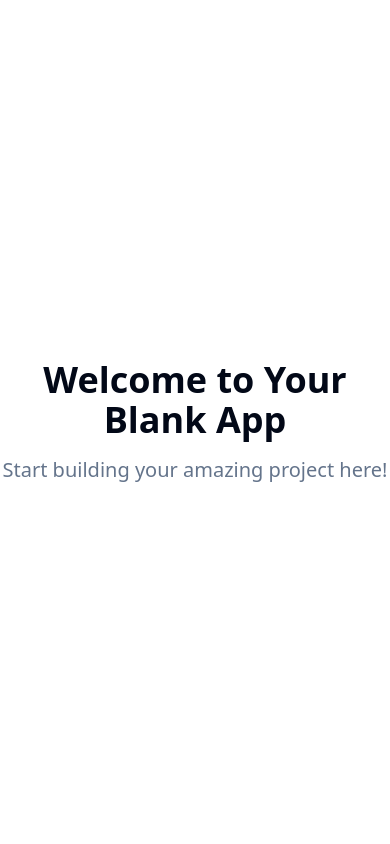
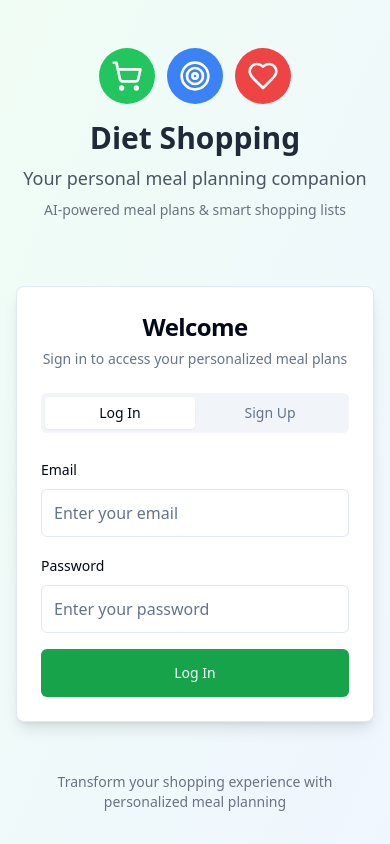
Before and after one commit to odudu-basi/diet-plan-walmart-shop, a React (Vite) app: page / in a window 390 px wide. Built offline with nearby package versions, Linux system fonts and the light colour scheme.

Commit message:
feat: Implement initial app structure
This commit sets up the basic structure of the mobile app, including the initial page. The app will be built one step at a time, with prompts for permission to move to the next stage.

```diff
--- a/index.html
+++ b/index.html
@@ -1,14 +1,15 @@
+
 <!DOCTYPE html>
 <html lang="en">
   <head>
     <meta charset="UTF-8" />
     <meta name="viewport" content="width=device-width, initial-scale=1.0" />
-    <title>diet-plan-walmart-shop</title>
-    <meta name="description" content="Lovable Generated Project" />
+    <title>Diet Shopping App</title>
+    <meta name="description" content="AI-powered meal planning and shopping companion" />
     <meta name="author" content="Lovable" />
 
-    <meta property="og:title" content="diet-plan-walmart-shop" />
-    <meta property="og:description" content="Lovable Generated Project" />
+    <meta property="og:title" content="Diet Shopping App" />
+    <meta property="og:description" content="AI-powered meal planning and shopping companion" />
     <meta property="og:type" content="website" />
     <meta property="og:image" content="https://lovable.dev/opengraph-image-p98pqg.png" />
 
--- a/package.json
+++ b/package.json
@@ -11,6 +11,10 @@
     "preview": "vite preview"
   },
   "dependencies": {
+    "@capacitor/android": "^7.4.0",
+    "@capacitor/cli": "^7.4.0",
+    "@capacitor/core": "^7.4.0",
+    "@capacitor/ios": "^7.4.0",
     "@hookform/resolvers": "^3.9.0",
     "@radix-ui/react-accordion": "^1.2.0",
     "@radix-ui/react-alert-dialog": "^1.1.1",
--- a/src/pages/Index.tsx
+++ b/src/pages/Index.tsx
@@ -1,11 +1,157 @@
-// Update this page (the content is just a fallback if you fail to update the page)
+
+import React, { useState } from 'react';
+import { Button } from "@/components/ui/button";
+import { Input } from "@/components/ui/input";
+import { Label } from "@/components/ui/label";
+import { Card, CardContent, CardDescription, CardHeader, CardTitle } from "@/components/ui/card";
+import { Tabs, TabsContent, TabsList, TabsTrigger } from "@/components/ui/tabs";
+import { ShoppingCart, Target, Heart } from "lucide-react";
 
 const Index = () => {
+  const [loginForm, setLoginForm] = useState({ email: '', password: '' });
+  const [signupForm, setSignupForm] = useState({
+    email: '',
+    password: '',
+    confirmPassword: ''
+  });
+
+  const handleLogin = (e: React.FormEvent) => {
+    e.preventDefault();
+    console.log('Login attempt:', loginForm);
+    // TODO: Implement authentication logic
+  };
+
+  const handleSignup = (e: React.FormEvent) => {
+    e.preventDefault();
+    if (signupForm.password !== signupForm.confirmPassword) {
+      alert('Passwords do not match!');
+      return;
+    }
+    console.log('Signup attempt:', signupForm);
+    // TODO: Implement authentication logic
+  };
+
   return (
-    <div className="min-h-screen flex items-center justify-center bg-background">
-      <div className="text-center">
-        <h1 className="text-4xl font-bold mb-4">Welcome to Your Blank App</h1>
-        <p className="text-xl text-muted-foreground">Start building your amazing project here!</p>
+    <div className="min-h-screen bg-gradient-to-br from-green-50 to-blue-50 p-4 flex flex-col">
+      {/* Header */}
+      <div className="text-center py-8">
+        <div className="flex justify-center items-center mb-4">
+          <div className="bg-green-500 p-3 rounded-full mr-3">
+            <ShoppingCart className="h-8 w-8 text-white" />
+          </div>
+          <div className="bg-blue-500 p-3 rounded-full mr-3">
+            <Target className="h-8 w-8 text-white" />
+          </div>
+          <div className="bg-red-500 p-3 rounded-full">
+            <Heart className="h-8 w-8 text-white" />
+          </div>
+        </div>
+        <h1 className="text-3xl font-bold text-gray-800 mb-2">Diet Shopping</h1>
+        <p className="text-gray-600 text-lg">Your personal meal planning companion</p>
+        <p className="text-gray-500 text-sm mt-2">AI-powered meal plans & smart shopping lists</p>
+      </div>
+
+      {/* Authentication Card */}
+      <div className="flex-1 flex items-center justify-center">
+        <Card className="w-full max-w-md mx-auto shadow-lg">
+          <CardHeader className="text-center">
+            <CardTitle className="text-2xl font-semibold">Welcome</CardTitle>
+            <CardDescription>
+              Sign in to access your personalized meal plans
+            </CardDescription>
+          </CardHeader>
+          <CardContent>
+            <Tabs defaultValue="login" className="w-full">
+              <TabsList className="grid w-full grid-cols-2 mb-6">
+                <TabsTrigger value="login">Log In</TabsTrigger>
+                <TabsTrigger value="signup">Sign Up</TabsTrigger>
+              </TabsList>
+
+              <TabsContent value="login">
+                <form onSubmit={handleLogin} className="space-y-4">
+                  <div className="space-y-2">
+                    <Label htmlFor="login-email">Email</Label>
+                    <Input
+                      id="login-email"
+                      type="email"
+                      placeholder="Enter your email"
+                      value={loginForm.email}
+                      onChange={(e) => setLoginForm({ ...loginForm, email: e.target.value })}
+                      required
+                      className="h-12"
+                    />
+                  </div>
+                  <div className="space-y-2">
+                    <Label htmlFor="login-password">Password</Label>
+                    <Input
+                      id="login-password"
+                      type="password"
+                      placeholder="Enter your password"
+                      value={loginForm.password}
+                      onChange={(e) => setLoginForm({ ...loginForm, password: e.target.value })}
+                      required
+                      className="h-12"
+                    />
+                  </div>
+                  <Button type="submit" className="w-full h-12 bg-green-600 hover:bg-green-700">
+                    Log In
+                  </Button>
+                </form>
+              </TabsContent>
+
+              <TabsContent value="signup">
+                <form onSubmit={handleSignup} className="space-y-4">
+                  <div className="space-y-2">
+                    <Label htmlFor="signup-email">Email</Label>
+                    <Input
+                      id="signup-email"
+                      type="email"
+                      placeholder="Enter your email"
+                      value={signupForm.email}
+                      onChange={(e) => setSignupForm({ ...signupForm, email: e.target.value })}
+                      required
+                      className="h-12"
+                    />
+                  </div>
+                  <div className="space-y-2">
+                    <Label htmlFor="signup-password">Password</Label>
+                    <Input
+                      id="signup-password"
+                      type="password"
+                      placeholder="Create a password"
+                      value={signupForm.password}
+                      onChange={(e) => setSignupForm({ ...signupForm, password: e.target.value })}
+                      required
+                      className="h-12"
+                    />
+                  </div>
+                  <div className="space-y-2">
+                    <Label htmlFor="confirm-password">Confirm Password</Label>
+                    <Input
+                      id="confirm-password"
+                      type="password"
+                      placeholder="Confirm your password"
+                      value={signupForm.confirmPassword}
+                      onChange={(e) => setSignupForm({ ...signupForm, confirmPassword: e.target.value })}
+                      required
+                      className="h-12"
+                    />
+                  </div>
+                  <Button type="submit" className="w-full h-12 bg-blue-600 hover:bg-blue-700">
+                    Sign Up
+                  </Button>
+                </form>
+              </TabsContent>
+            </Tabs>
+          </CardContent>
+        </Card>
+      </div>
+
+      {/* Footer */}
+      <div className="text-center py-4">
+        <p className="text-gray-500 text-sm">
+          Transform your shopping experience with personalized meal planning
+        </p>
       </div>
     </div>
   );
```
Also changed, not shown: capacitor.config.ts (added, +21 -0 lines), 1 other file (tests, documents, lock files or other folders).
